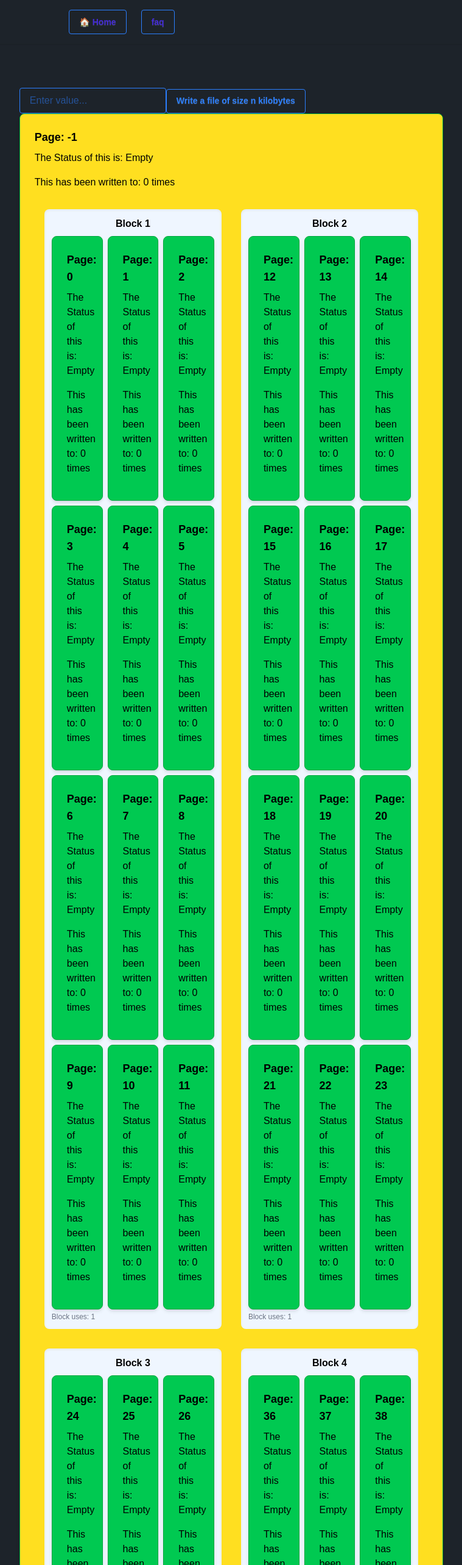
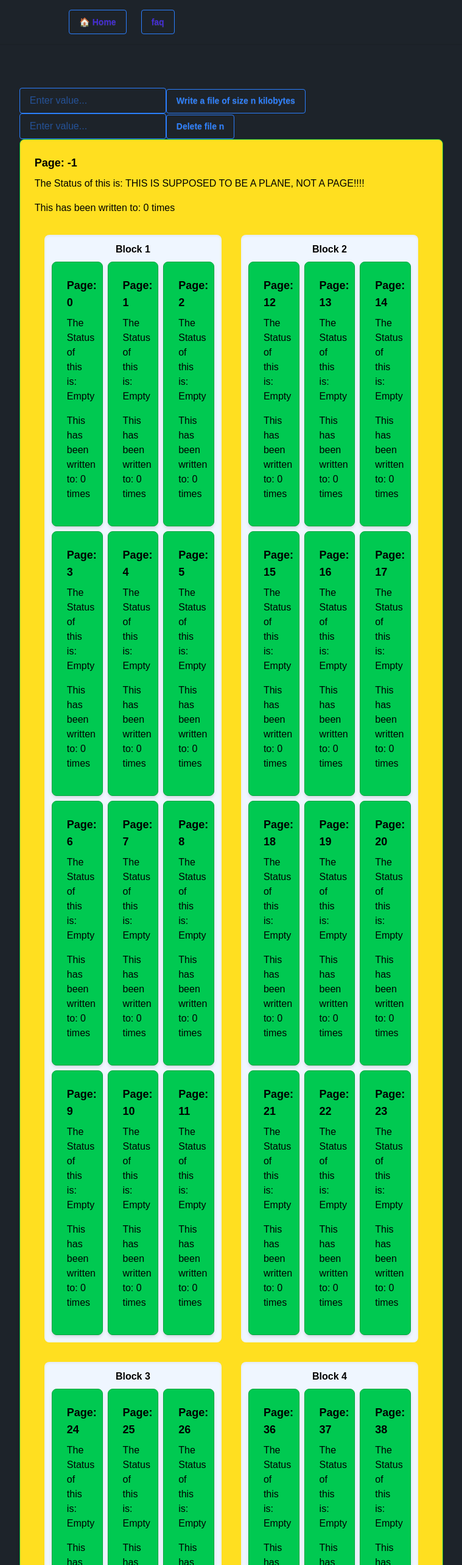
Before and after one commit to Maksym-W/ssd_visualizer, a Next.js app: page / in a window 1280 px wide. Shown: the top 2566 px of the page at 61% size, without its empty margins (440-1199 px from the left). Built offline with nearby package versions, Linux system fonts and the light colour scheme.

Commit message:
Files can go stale now

```diff
--- a/src/app/components/box.tsx
+++ /dev/null
@@ -1,18 +0,0 @@
-import { ReactNode } from "react";
-
-interface BoxProps {
-  children?: ReactNode;
-  bgColor?: string; // e.g. "bg-green-200"
-  pageNumber?: number;
-  status?: string;
-}
-
-export default function Box({ children, bgColor = "bg-green-200", pageNumber = -1, status = "Empty" }: BoxProps) {
-  return (
-    <div className={`p-6 ${bgColor} text-black rounded-box shadow-md border border-green-600`}>
-      <h2 className="text-lg font-bold mb-2">Page: {pageNumber}</h2>
-      <p className="mb-4">The Status of this is: {status}</p>
-      {children}
-    </div>
-  );
-}
--- a/src/app/components/ssdblock.tsx
+++ b/src/app/components/ssdblock.tsx
@@ -12,12 +12,6 @@ interface SsdblockProps extends BoxProps {
 }
 
 export default function Ssdblock({ pages,  blockNumber,  startPageIndex, bgColor = "bg-green-200", status = "Empty"}: SsdblockProps) {
-  const [uses, setUses] = useState(0);
-
-  useEffect(() => {
-    setUses(prev => prev + 1);
-  }, [status]);
-
   return (
     <div className="bg-blue-50 rounded-lg p-3 shadow-inner">
       <h3 className="text-center font-bold mb-2">Block {blockNumber}</h3>
@@ -34,9 +28,6 @@ export default function Ssdblock({ pages,  blockNumber,  startPageIndex, bgColor
           );
         })}
       </div>
-      <div className="text-xs text-gray-500 mt-1">
-        Block uses: {uses}
-      </div>
     </div>
   );
 }
--- a/src/app/components/ssdpage.tsx
+++ b/src/app/components/ssdpage.tsx
@@ -1,6 +1,6 @@
 import { ReactNode, useEffect, useState } from "react";
 
-interface BoxProps {
+export interface BoxProps {
   children?: ReactNode;
   bgColor?: string; // e.g. "bg-green-200"
   pageNumber?: number;
@@ -11,7 +11,7 @@ export default function Ssdpage({ children, bgColor = "bg-green-200", pageNumber
   const [uses, setUses] = useState(-1);
 
   useEffect(() => {
-    setUses(uses + 1);
+    if (status !== "Stale") { setUses(prevUses => prevUses + 1);}
   }, [status]);
 
   return (
--- a/src/app/faq/page.tsx
+++ b/src/app/faq/page.tsx
@@ -1,3 +1,11 @@
+import Link from "next/link";
+
 export default function Faq() {
-    return (<h1>test</h1>);
+    return (
+        <Link
+          href="https://pages.cs.wisc.edu/~remzi/OSTEP/file-ssd.pdf"
+          className="btn btn-outline btn-primary border-blue-500 transition duration-200 hover:scale-105 hover:shadow-lg">
+          Based on this
+        </Link>
+    );
 };
--- a/src/app/page.tsx
+++ b/src/app/page.tsx
@@ -1,16 +1,23 @@
 "use client"
 
 import Ssdpage from "./components/ssdpage";
-import { useState } from "react";
+import { useEffect, useState } from "react";
 import Ssdblock from "./components/ssdblock";
 
 export default function Home() {
-  const [pages, setPages] = useState<Array<{status: string, bgColor: string}>>(
+  const [pages, setPages] = useState<Array<{status: string, bgColor: string, writtenByFile?: number}>>( // Maybe turn this into an interface? TODO
     Array(48).fill({ status: "Empty", bgColor: "bg-green-500" })
   );
   const [inputValue, setInputValue] = useState("");
   const [fileCounter, setFileCounter] = useState(1); // Track how many files have been written
   const [errorDisplay, setErrorDisplay] = useState("No errors yet");
+  const [deleteFileValue, setDeleteFileValue] = useState("");
+  const [staleCounter, setStaleCounter] = useState(0);
+
+  useEffect(() => {
+    if (staleCounter >= .25){
+    console.log("THIS IS NOT IMPLEMENTED!")}
+  }, [staleCounter]);
 
   const handleWriteFile = () => {
     const kbSize = parseInt(inputValue);
@@ -56,7 +63,22 @@ export default function Home() {
     return colors[(fileNumber - 1) % colors.length];
   };
 
-  let counter = 1;
+  const handleDeleteFile = () => {
+    const fileNumber = parseInt(deleteFileValue);
+    if (isNaN(fileNumber)) return;
+
+    setPages(prevPages =>
+      prevPages.map(page => {
+        const isTargetFile = page.status.startsWith(`Written by file ${fileNumber}`);
+
+        return isTargetFile
+          ? { ...page, status: "Stale", bgColor: "bg-gray-500" }
+          : page;
+      })
+    );
+  };
+
+  let pageCounter = 1;
 
   return (
     <div className="flex flex-col md:flex-row items-start md:items-center p-8 gap-12">
@@ -87,7 +109,19 @@ export default function Home() {
             Write a file of size n kilobytes
           </button>
 
-        <Ssdpage bgColor="bg-yellow-300">
+          <input type="text" placeholder="Enter value..."
+            onChange={(e) => setDeleteFileValue(e.target.value)}
+            className="border border-blue-500 text-blue-500 px-4 py-2 rounded focus:outline-none focus:ring-2 focus:ring-blue-300 transition duration-200"
+          />
+
+          <button onClick={handleDeleteFile}
+            className="btn btn-outline btn-primary border-blue-500 text-blue-500 transition duration-200 hover:scale-105 hover:shadow-lg px-4 py-2 rounded"
+          >
+            Delete file n
+          </button>
+
+
+        <Ssdpage bgColor="bg-yellow-300" status="THIS IS SUPPOSED TO BE A PLANE, NOT A PAGE!!!!">
   {/* 2x2 Block Grid */}
   <div className="grid grid-cols-2 gap-8 p-4"> {/* Main block container */}
     {/* Block 1 (Top-left) */}
@@ -128,7 +162,7 @@ export default function Home() {
               <Ssdpage
                 key={"left-" + i}
                 bgColor={"bg-green-500"}
-                pageNumber={counter++}
+                pageNumber={pageCounter++}
                 status={"Empty"}
               />
             ))}
```
